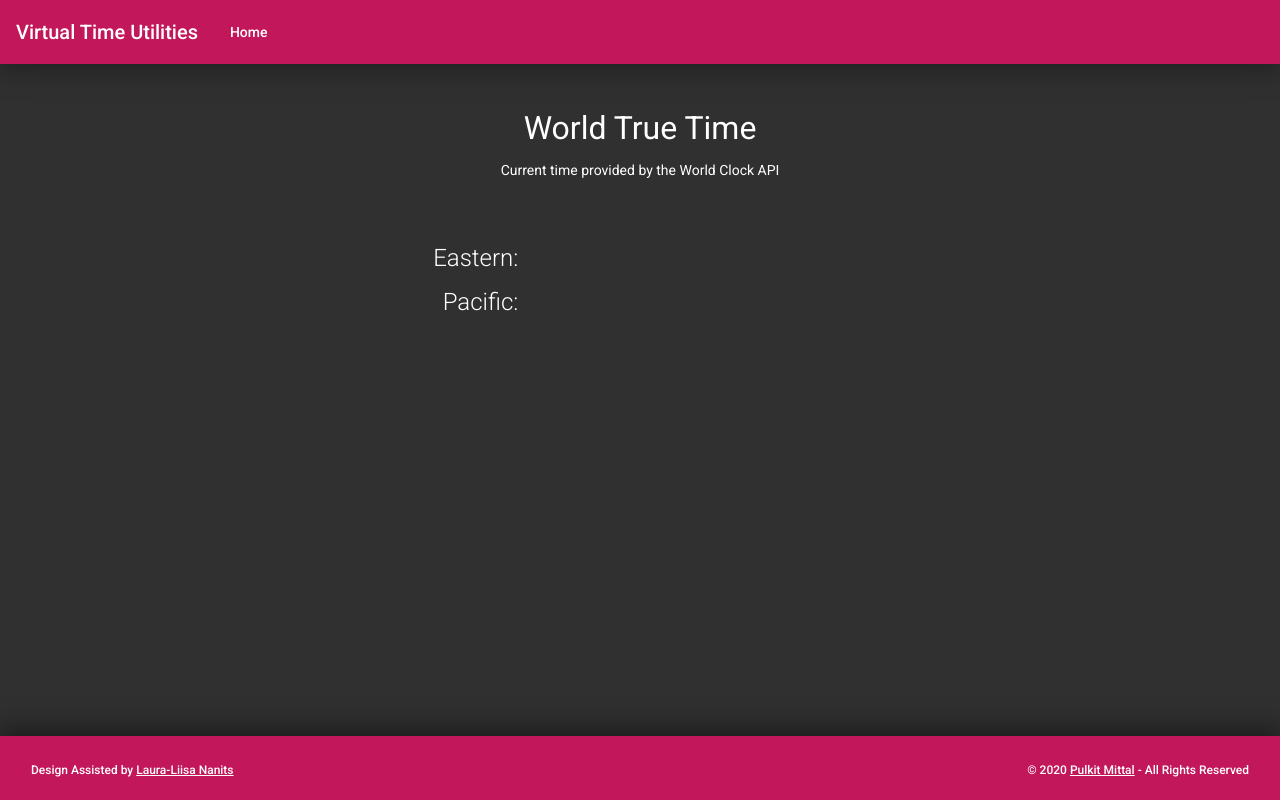
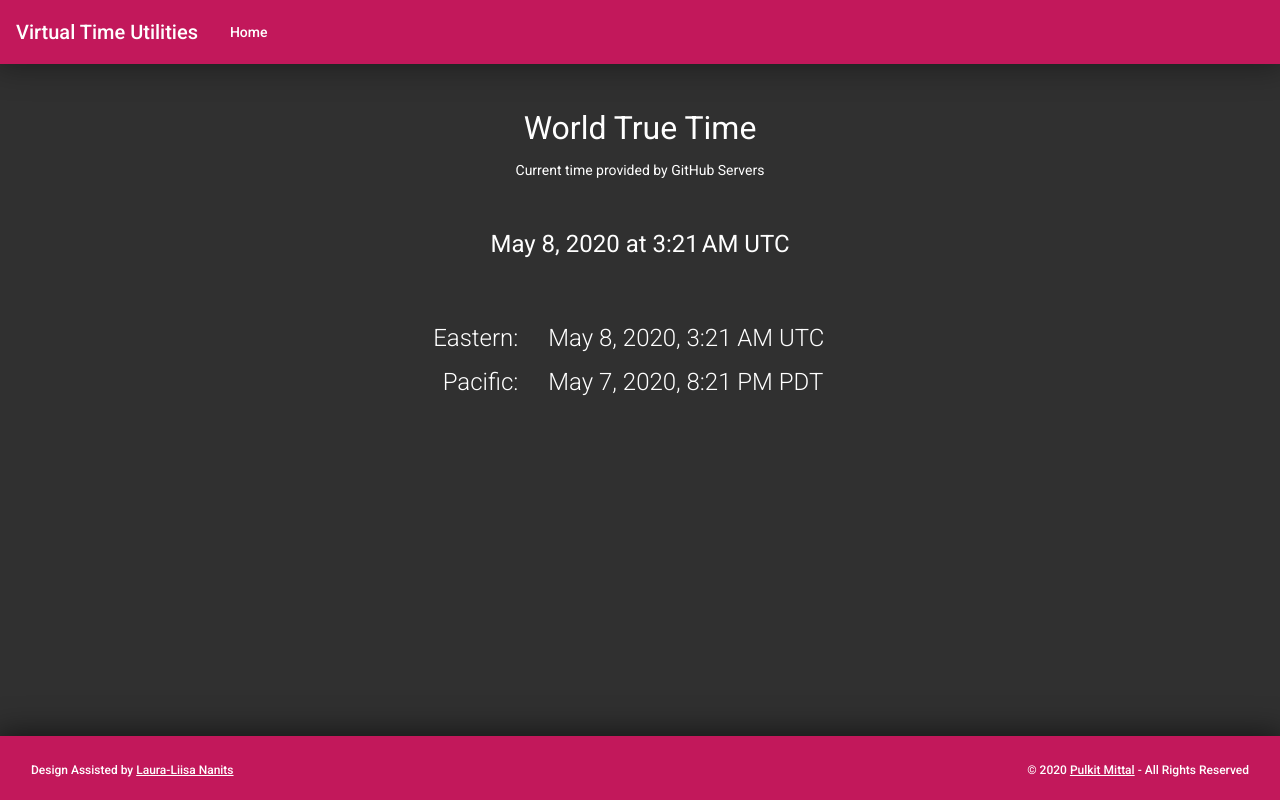
Before and after one commit to CoffeelessProgrammer/virtual-time-utilities, an Angular app: page /public/true-time in a window 1280 px wide. Built offline with nearby package versions, Linux system fonts and the light colour scheme; no server answers; what @ngx-loading-bar/router would draw is missing.

Commit message:
Removed World Clock API dependency due to request being served over HTTP. Current time now provided by GitHub Servers.

```diff
--- a/src/app/public/true-time/true-time.component.html
+++ b/src/app/public/true-time/true-time.component.html
@@ -1,9 +1,7 @@
 <div class="row justify-content-center mt-5">
     <div class="col">
         <h1 class="text-center">World True Time</h1>
-        <p class="text-center">Current time provided by the
-            <a href="http://worldclockapi.com/" target="_blank">World Clock API</a>
-        </p>
+        <p class="text-center">Current time provided by GitHub Servers</p>
         <h2 class="text-center my-5">{{ trueTimeUTC}}</h2>
     </div>
 
--- a/src/app/public/true-time/true-time.component.ts
+++ b/src/app/public/true-time/true-time.component.ts
@@ -2,6 +2,7 @@ import { Component, OnInit, OnDestroy } from '@angular/core';
 import { Subscription } from 'rxjs';
 
 import { DateTime } from 'luxon';
+
 // import * as moment from 'moment';
 // this.trueTimePST = moment.tz(now, "America/Los_Angeles").format("dddd, MMMM Do, yyyy, h:mm A");
 
@@ -24,7 +25,7 @@ export class TrueTimeComponent implements OnInit, OnDestroy {
 
   private $generalObs: Subscription;
 
-  constructor(private generalService: GeneralService) { }
+  constructor( private generalService: GeneralService) { }
 
   ngOnInit() {
     this.updateTrueTime();
@@ -45,13 +46,21 @@ export class TrueTimeComponent implements OnInit, OnDestroy {
     // this.trueTimePST = now.setZone("America/Los_Angeles").toFormat("ff ZZZZ");
   }
 
+  updateTrueTime() {
+    let now = DateTime.local();
+
+    this.trueTimeUTC = now.setZone("utc").toLocaleString(DateTime.DATETIME_FULL);
+    this.trueTimeEST = now.toFormat("ff ZZZZ");
+    this.trueTimePST = now.setZone("America/Los_Angeles").toFormat("ff ZZZZ");
+  }
+
   ngOnDestroy() {
     if(this.$generalObs == null) return;
 
     this.$generalObs.unsubscribe();
   }
 
-  updateTrueTime() {
+  updateTrueTimeViaAPI() {
     let currentDateTime: String;
     let now: DateTime;
 
```
